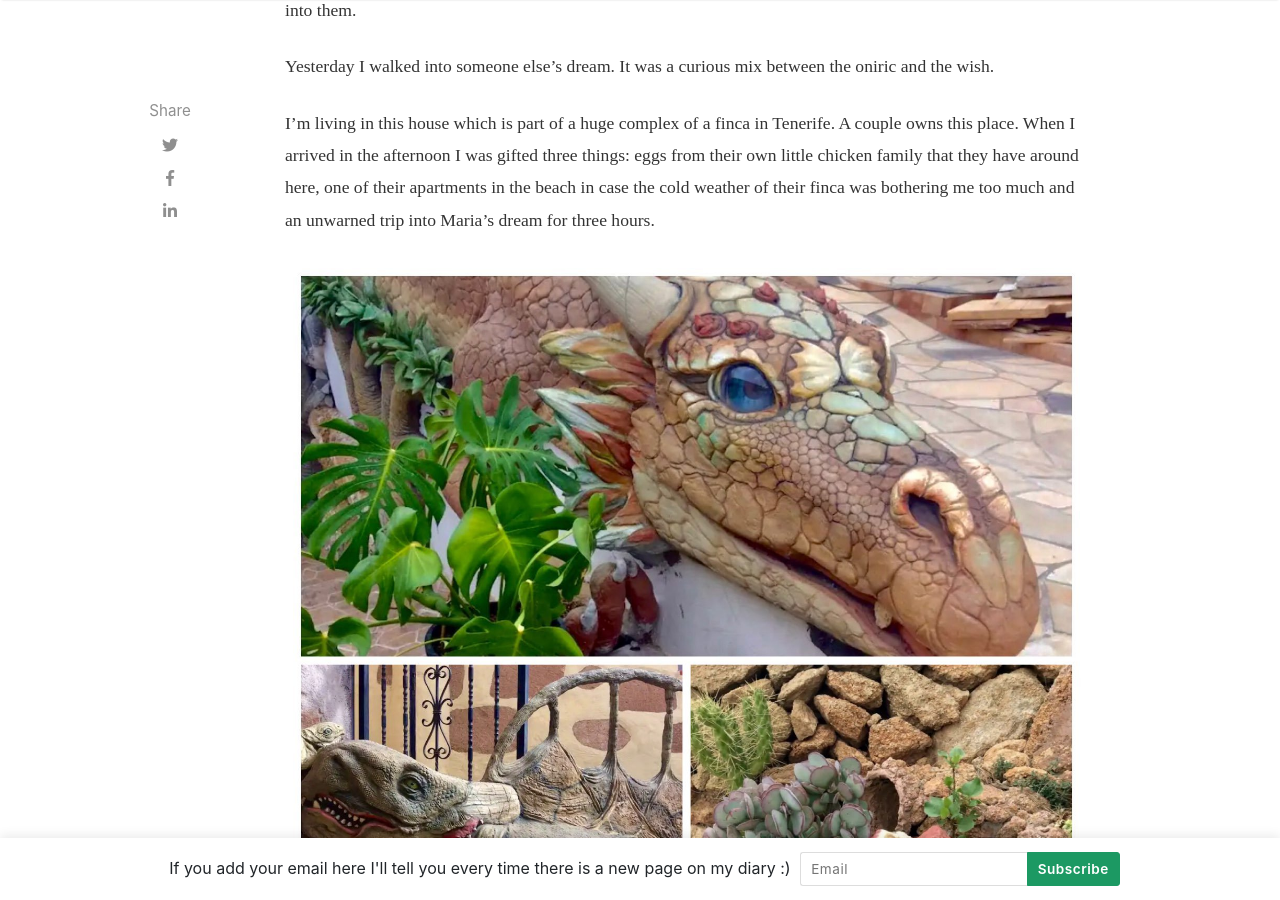
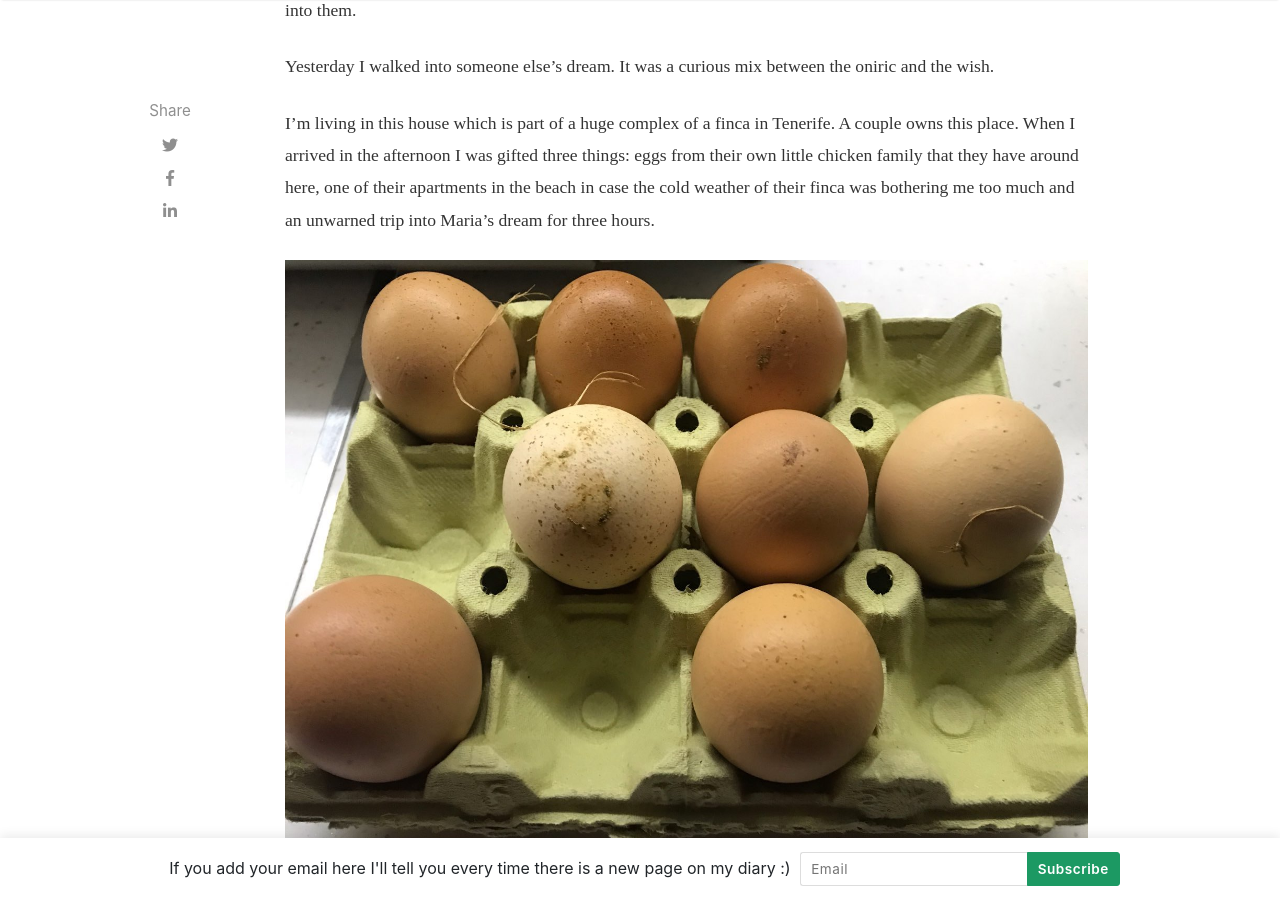
Before and after one commit to wireless-hippie/wireless-hippie.github.io, a Jekyll site: the page built from _posts/2021-03-09-to-walk-in-anothers-dream.md, in a window 1280 px wide and 900 px high, scrolled down 1815 px. Built offline with Jekyll 4.4.1, drawn with Linux system fonts in a browser that asks for light colours; nearby versions of some CDN libraries.

Commit message:
Change pics

```diff
--- a/_posts/2021-03-09-to-walk-in-anothers-dream.md
+++ b/_posts/2021-03-09-to-walk-in-anothers-dream.md
@@ -20,11 +20,12 @@ Yesterday I walked into someone else's dream. It was a curious mix between the o
 
 I'm living in this house which is part of a huge complex of a finca in Tenerife. A couple owns this place. When I arrived in the afternoon I was gifted three things: eggs from their own little chicken family that they have around here, one of their apartments in the beach in case the cold weather of their finca was bothering me too much and an unwarned trip into Maria's dream for three hours.
 
-![My Image](/assets/images/tenerife/outside_dragon.jpeg)
+![My Image](/assets/images/tenerife/eggs.jpeg)
 
 Maria is an artist and this is me trying to remember and summarize what she said about how her creative process works: "Sometimes I see things, and I know that there's a story to be told about them. And sometimes I don't know which story is it, so I study, I read and I research until I understand this story. Once I did I can transfer my dreams into reality." This is not only the most amazing form of learning, in my opinion, but also an incredible way of creating artifacts of your deeds.
 
-![My Image](/assets/images/tenerife/first_room.jpeg)
+![My Image](/assets/images/tenerife/outside_dragon.jpeg)
+
 
 I always understood the importance of seeing the results of your actions towards building dreams. The importance of being grateful and caring about your little achievements. I even [tattoed something on myself](https://www.deviantart.com/marimeireles) this weekend to try to keep it more present in my life.
 
```
Also changed, not shown: other parts of _posts/2021-03-09-to-walk-in-anothers-dream.md (+3 -1 lines).
